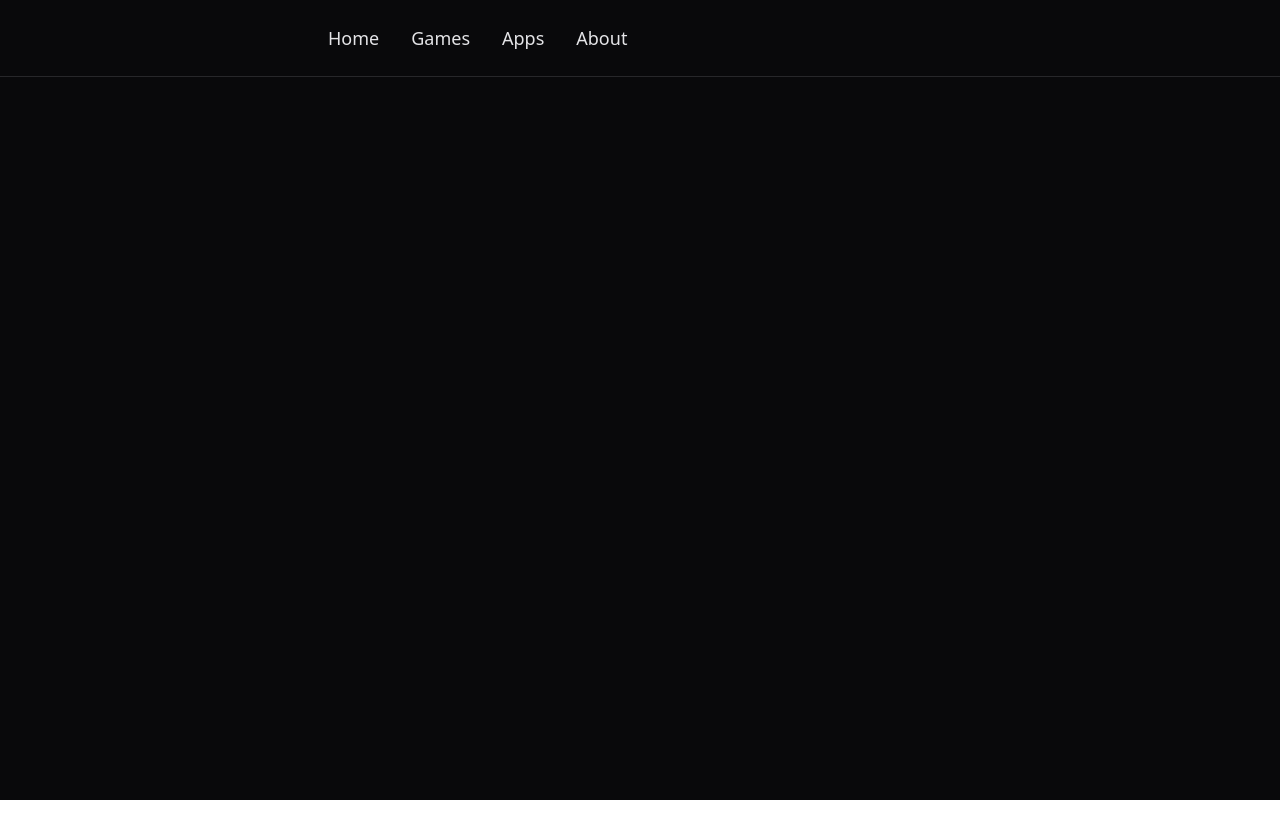
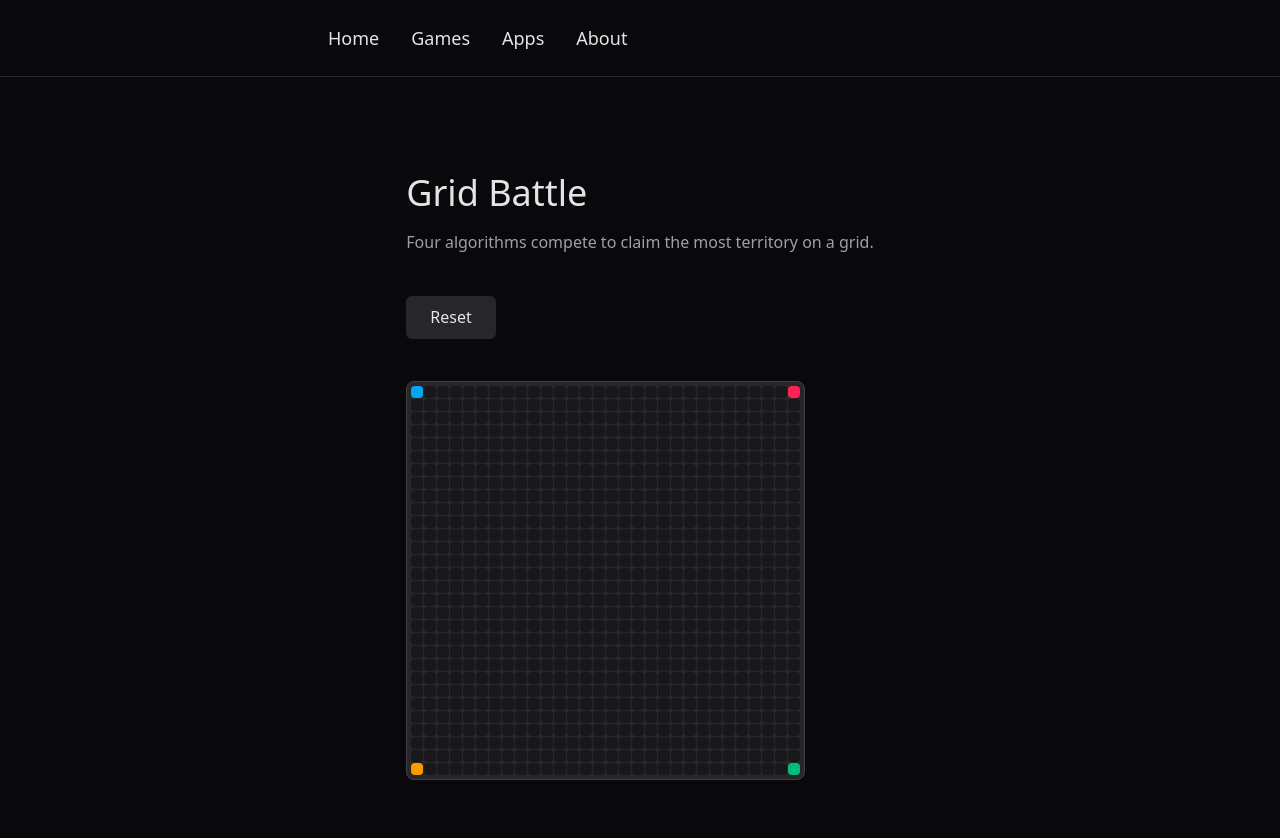
Before and after one commit to Anta-git/Anta-tools, a React (Vite) app: page /apps/grid-battle in a window 1280 px wide. Shown: the top 838 px of the page. Before the commit the page ends 800 px from the top, so only its background shows below. Built offline with nearby package versions, Linux system fonts and the light colour scheme.

Commit message:
Add basic grid battle setup

```diff
--- a/src/App.tsx
+++ b/src/App.tsx
@@ -7,6 +7,7 @@ import Home from './pages/Home';
 import Games from './pages/Games';
 import Apps from './pages/apps/Apps';
 import Sorting from './pages/apps/Sorting';
+import GridBattle from './pages/apps/GridBattle';
 import About from './pages/About';
 
 function App() {
@@ -20,6 +21,7 @@ function App() {
           <Route path="/games" element={<Games />} />
           <Route path="/apps" element={<Apps />} />
           <Route path="/apps/sorting" element={<Sorting />} />
+          <Route path="/apps/grid-battle" element={<GridBattle />} />
           <Route path="/about" element={<About />} />
         </Routes>
       </main>
--- /dev/null
+++ b/src/components/grid-battle/gridBattleRegistry.ts
@@ -0,0 +1,8 @@
+export const gridBattleRegistry = {
+  bfs: { label: "BFS" },
+  dfs: { label: "DFS" },
+  random: { label: "Random Walk" },
+  greedy: { label: "Greedy" },
+} as const;
+
+export type GridBattleAlgorithmKey = keyof typeof gridBattleRegistry;
--- a/src/pages/apps/Apps.tsx
+++ b/src/pages/apps/Apps.tsx
@@ -21,14 +21,17 @@ export default function Apps() {
           </p>
         </div>
 
-        {/* Add more tools here later */}
-        {/*
         <div>
-          <Link to="/apps/pathfinding" className="text-sky-400 hover:text-sky-300 hover:underline">
-            Pathfinding Visualizer
+          <Link
+            to="/apps/grid-battle"
+            className="text-sky-400 hover:text-sky-300 hover:underline transition-colors"
+          >
+            Grid Battle
           </Link>
+          <p className="text-sm text-zinc-500 mt-1">
+            Four algorithms compete to claim the most territory on a grid
+          </p>
         </div>
-        */}
       </div>
     </div>
   );
--- /dev/null
+++ b/src/pages/apps/GridBattle.tsx
@@ -0,0 +1,73 @@
+import { useState, useCallback } from "react";
+import { GRID_SIZE, PLAYER_COLORS } from "../../types/gridBattle";
+import type { Cell, PlayerId } from "../../types/gridBattle";
+
+function createGrid(): Cell[][] {
+  const grid: Cell[][] = Array.from({ length: GRID_SIZE }, () =>
+    Array.from({ length: GRID_SIZE }, () => ({ owner: null, isWall: false }))
+  );
+
+  // Place each player in a corner
+  const corners: [number, number][] = [
+    [0, 0],
+    [0, GRID_SIZE - 1],
+    [GRID_SIZE - 1, 0],
+    [GRID_SIZE - 1, GRID_SIZE - 1],
+  ];
+
+  corners.forEach(([row, col], i) => {
+    grid[row][col].owner = i as PlayerId;
+  });
+
+  return grid;
+}
+
+function cellColor(cell: Cell): string {
+  if (cell.isWall) return "bg-zinc-700";
+  if (cell.owner !== null) return PLAYER_COLORS[cell.owner];
+  return "bg-zinc-900";
+}
+
+export default function GridBattle() {
+  const [grid, setGrid] = useState(createGrid);
+
+  const resetGrid = useCallback(() => {
+    setGrid(createGrid());
+  }, []);
+
+  return (
+    <div className="max-w-4xl mx-auto px-6 py-12">
+      <h1 className="text-4xl font-light mb-4">Grid Battle</h1>
+      <p className="text-zinc-400 mb-10">
+        Four algorithms compete to claim the most territory on a grid.
+      </p>
+
+      {/* Controls */}
+      <div className="flex flex-wrap gap-4 mb-10 items-center">
+        <button
+          onClick={resetGrid}
+          className="px-6 py-2 bg-zinc-800 hover:bg-zinc-700 rounded-md transition-colors"
+        >
+          Reset
+        </button>
+      </div>
+
+      {/* Grid */}
+      <div
+        className="inline-grid gap-px bg-zinc-800 border border-zinc-700 rounded-lg p-1"
+        style={{
+          gridTemplateColumns: `repeat(${GRID_SIZE.toString()}, 1fr)`,
+        }}
+      >
+        {grid.flatMap((row, r) =>
+          row.map((cell, c) => (
+            <div
+              key={`${r.toString()}-${c.toString()}`}
+              className={`w-3 h-3 rounded-sm ${cellColor(cell)}`}
+            />
+          ))
+        )}
+      </div>
+    </div>
+  );
+}
--- /dev/null
+++ b/src/types/gridBattle.ts
@@ -0,0 +1,15 @@
+export const GRID_SIZE = 30;
+
+export const PLAYER_COLORS = [
+  "bg-sky-500",    // top-left
+  "bg-rose-500",   // top-right
+  "bg-amber-500",  // bottom-left
+  "bg-emerald-500", // bottom-right
+] as const;
+
+export type PlayerId = 0 | 1 | 2 | 3;
+
+export interface Cell {
+  owner: PlayerId | null;
+  isWall: boolean;
+}
```
